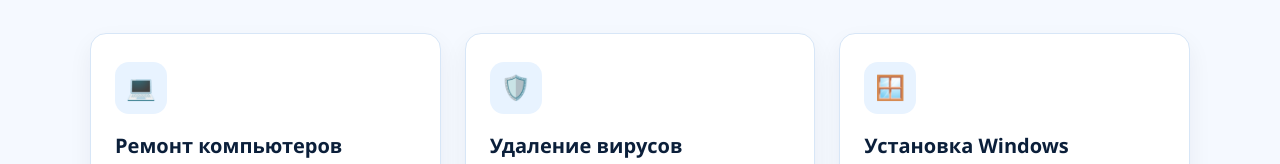
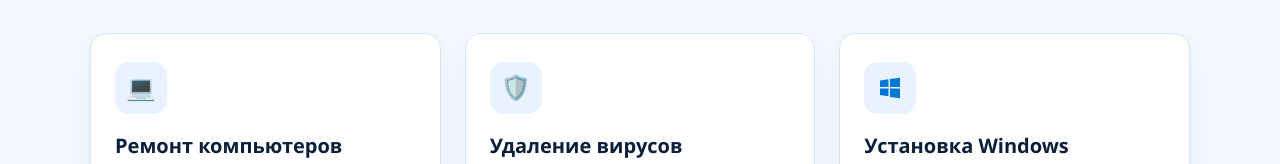
Before and after one commit to KStepan13/my-first-website, a plain HTML site: page index.html in a window 1280 px wide. Shown: the part 777-941 px from the top of the page. Drawn offline with Linux system fonts and the light colour scheme.

Commit message:
Update index.html

```diff
--- a/index.html
+++ b/index.html
@@ -60,7 +60,14 @@
           </article>
 
           <article class="card">
-            <div class="card-icon" aria-hidden="true">🪟</div>
+            <div class="card-icon" aria-hidden="true">
+  <svg viewBox="0 0 24 24" width="1em" height="1em" xmlns="http://www.w3.org/2000/svg">
+    <path fill="#0078D4" d="M2 4.5 10.5 3.3V11H2V4.5Z"/>
+    <path fill="#0078D4" d="M12 3.1 22 1.7V11H12V3.1Z"/>
+    <path fill="#0078D4" d="M2 12.5H10.5V20.2L2 19V12.5Z"/>
+    <path fill="#0078D4" d="M12 12.5H22V22.3L12 20.9V12.5Z"/>
+  </svg>
+</div>
             <h3>Установка Windows</h3>
             <p>Устанавливаем систему, драйверы и нужные программы, чтобы компьютер снова работал быстро.</p>
           </article>
```
